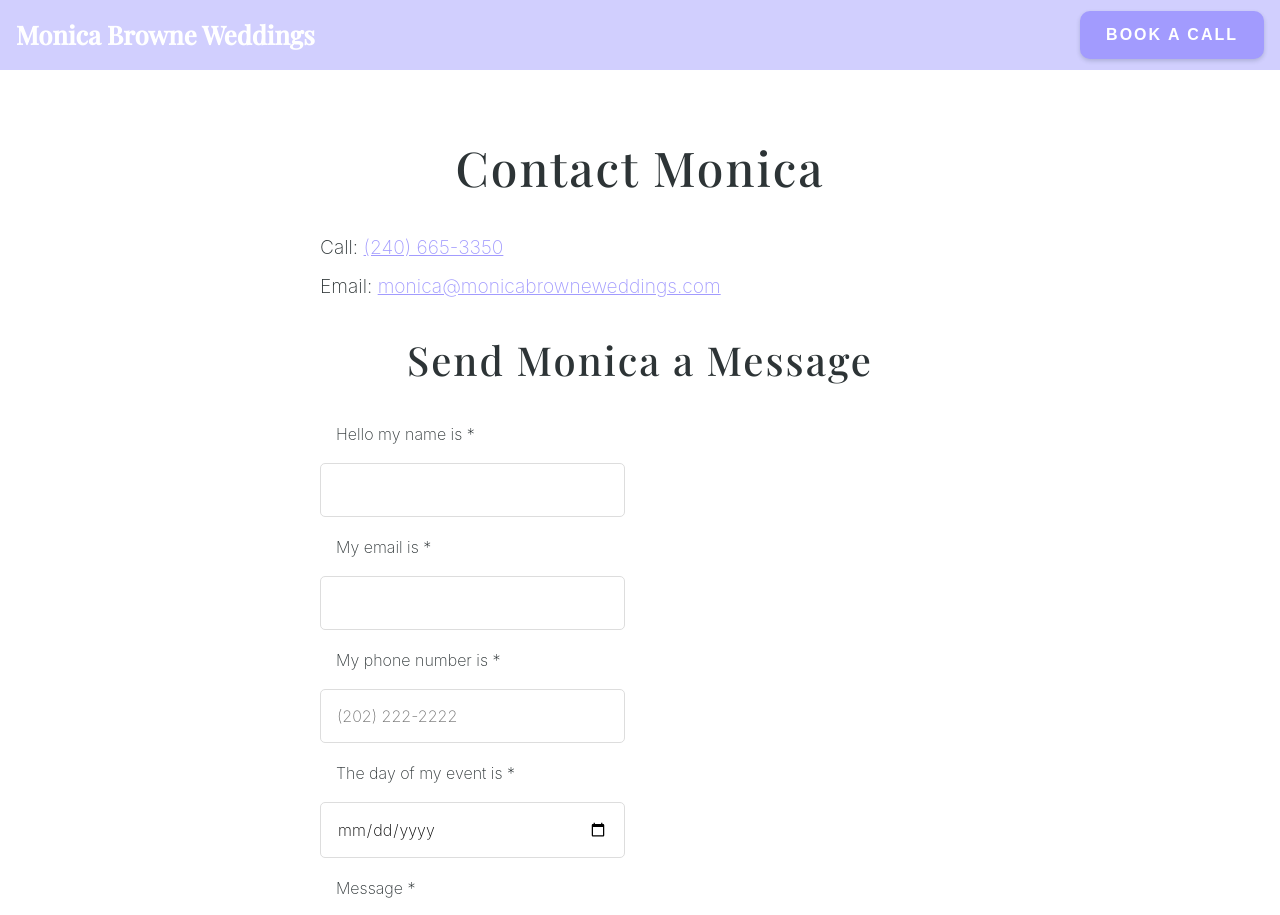
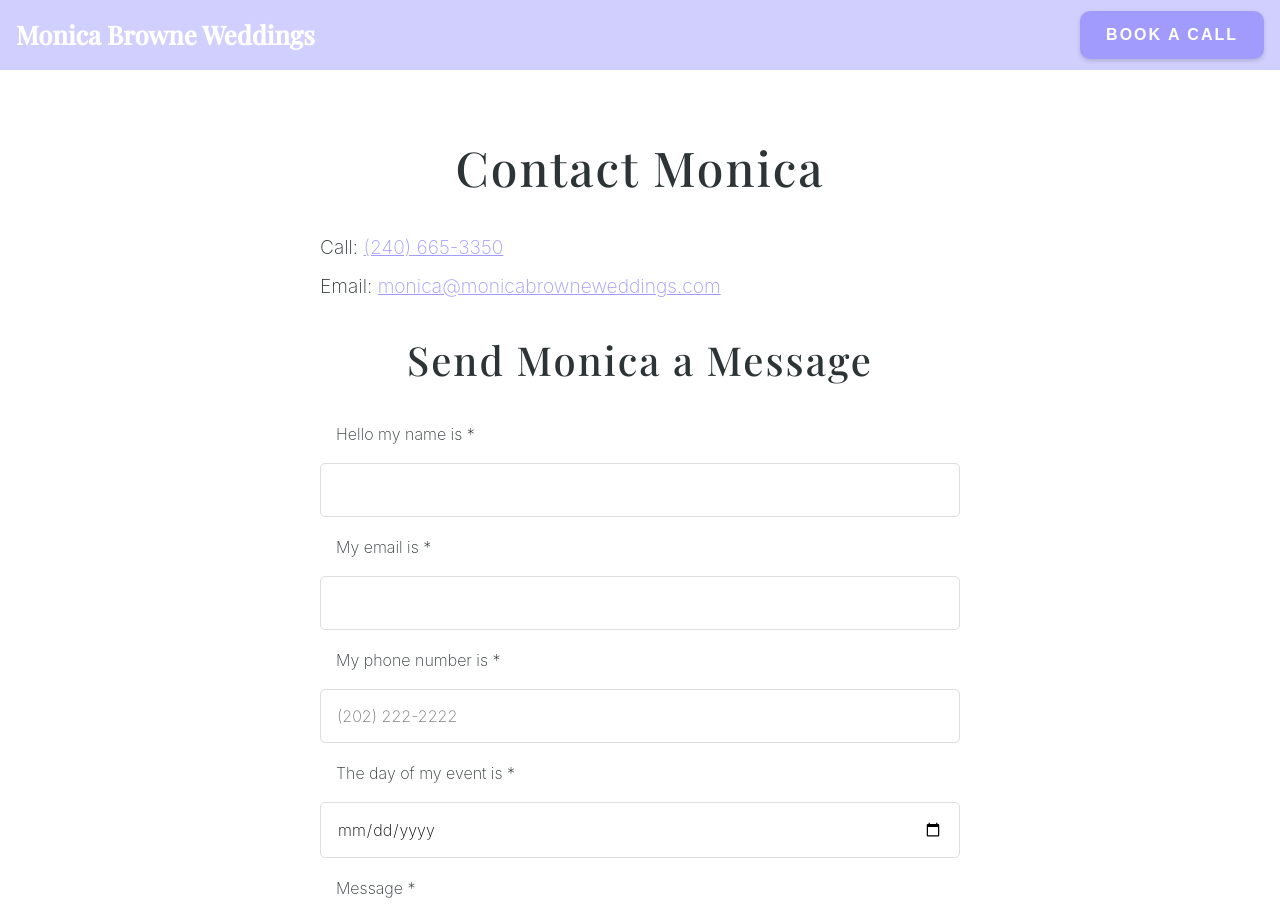
Before and after one commit to kgb4000/monica, a Next.js app: page /contact in a window 1280 px wide. Shown: the top 915 px of the page. Built offline with nearby package versions, Linux system fonts and the light colour scheme.

Commit message:
changed JSON body

```diff
--- a/pages/contact.js
+++ b/pages/contact.js
@@ -17,7 +17,6 @@ const Contact = () => {
     firstName: '',
     email: '',
     phone: '',
-    service: '',
     date: '',
     message: '',
   })
@@ -76,10 +75,10 @@ const Contact = () => {
       'https://eekybmqof6.execute-api.us-east-1.amazonaws.com/prod/weddings-contact-form'
 
     const body = JSON.stringify({
-      senderName: inputs.name,
-      senderEmail: inputs.email,
-      senderPhone: inputs.phone,
-      senderDate: inputs.date,
+      firstName: inputs.name,
+      email: inputs.email,
+      phone: inputs.phone,
+      date: inputs.date,
       message: inputs.message,
     })
 
@@ -219,25 +218,6 @@ const Main = styled('div')`
 
 const ContactForm = styled('div')`
   max-width: 100%;
-
-  img {
-    display: none;
-  }
-
-  @media (min-width: 1024px) {
-  }
-
-  @media (min-width: 1140px) {
-    img {
-      display: block;
-    }
-
-    display: grid;
-    grid-template-columns: 1fr 1fr;
-    justify-content: center;
-    grid-gap: 30px;
-  }
-
   margin-bottom: 2em;
 `
 
```
